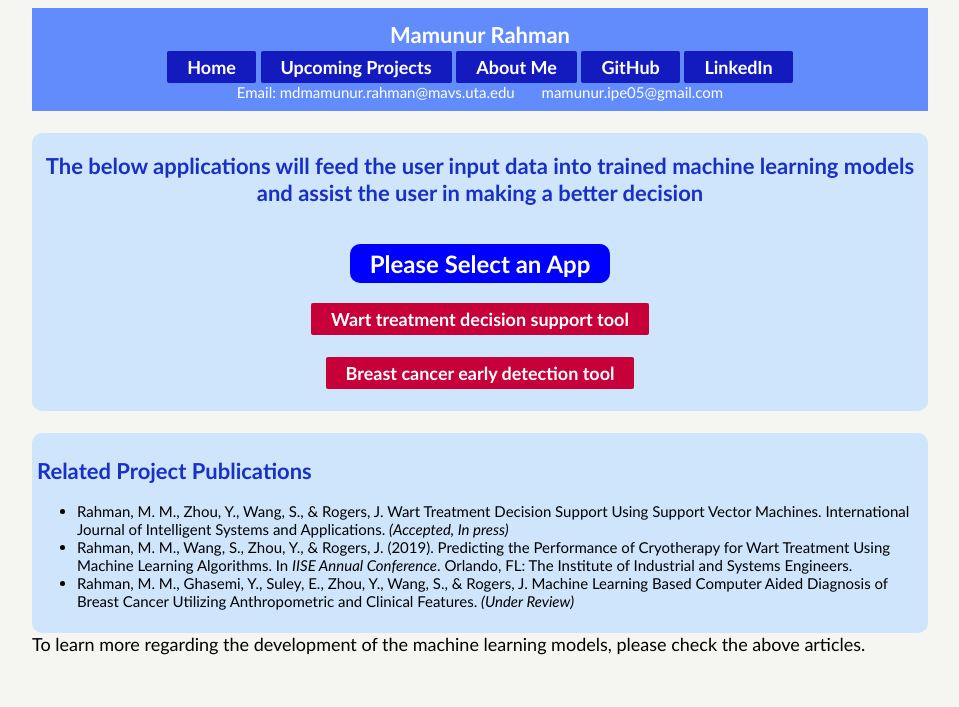
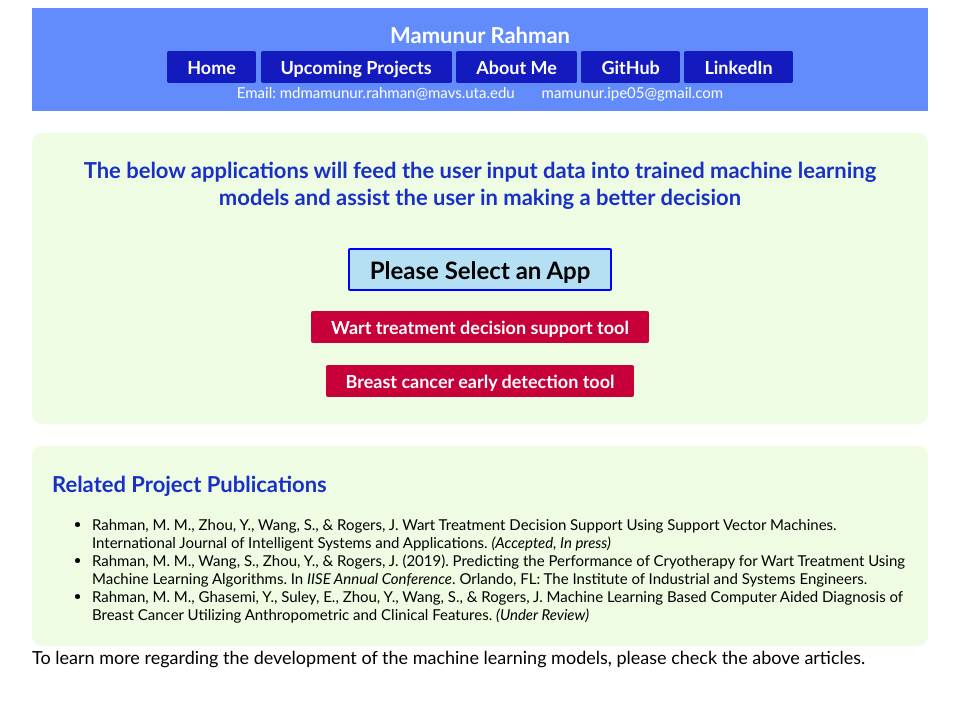
Before and after one commit to mamunur-ipe/ML-model-deployment, a Flask app: page / in a window 1280 px wide. Shown: the top 707 px of the page, without its empty margins (160-1119 px from the left). Run offline with Flask 2, Linux system fonts and the light colour scheme.

Commit message:
Update style.css

```diff
--- a/static/css/style.css
+++ b/static/css/style.css
@@ -1,5 +1,5 @@
 body{
-	background-color: #F5F5F1;
+	background-color: white;
 	color:  black;
 	font-family: calibri, Geneva, sans-serif;
 	font-size: 18px;
@@ -7,6 +7,14 @@ body{
     margin-left: 15%;
     column-count: 1;
 }
+@media screen and (max-width: 800px) {
+  body {
+	margin-right: 0%;
+    margin-left: 0%;
+  }
+}
+
+
 
 a:link, a:visited {
   background-color: #131BBF   ;
@@ -18,11 +26,14 @@ a:link, a:visited {
   font-size: 18px;
   font-weight:bold;
   border-radius: 2px;
+
 }
 a:hover, a:active {
-  background-color: #1CA720;
+  color: #FF5733;
+  background-color: #B5E0F3;
   font-weight:bold;
   font-size: 20px;
+  border: 1px solid blue;
   border-radius: 2px;
 }
 
@@ -83,16 +94,16 @@ input:focus { box-shadow: inset 0 -5px 45px rgba(100,100,100,0.4), 0 1px 1px rgb
 
 #box_center {
     color: black;
-    background-color: #CEE5FB;
-    padding: .5px;
+    background-color: #EDFCE3;
+    padding: 5px 20px;
     text-align:center;
     border-radius: 10px;
 }
 
 #box_left {
     color: black;
-    background-color: #CEE5FB;
-    padding: 5px;
+    background-color: #EDFCE3;
+    padding: 5px 20px;
     text-align:left;
     border-radius: 10px;
     column-count: 1;
@@ -135,16 +146,75 @@ input:focus { box-shadow: inset 0 -5px 45px rgba(100,100,100,0.4), 0 1px 1px rgb
 #right {text-align:right;}
 
 #blue_container {
-  color: white;
-  background-color: blue;
-  padding: 5px 20px;
+  color: black;
+  background-color: #B5E0F3;
   font-weight:bold;
   font-size: 24px;
-  border-radius: 10px;
+  padding: 5px 20px;
+  border: 2px solid blue;
+  border-radius: 2px;
   text-align: center;
   text-decoration: none;
   display: inline-block;
-  }
+}
+
+
+/* dropdown menu for navigation bar */
+.dropbtn {
+	background-color: #131BBF   ;
+  	color: white;
+  	padding: 5px 20px;
+    text-align: center;
+    text-decoration: none;
+    display: inline-block;
+    font-size: 18px;
+    font-weight:bold;
+    border-radius: 2px;
+    border: none;
+    cursor: pointer;
+}
+
+.dropdown {
+  position: relative;
+  display: inline-block;
+}
+
+.dropdown-content {
+  display: none;
+  position: absolute;
+  background-color: #f9f9f9;
+  min-width: 160px;
+  box-shadow: 0px 8px 16px 0px rgba(0,0,0,0.2);
+  z-index: 1;
+}
+
+
+.dropdown-content a {
+  color: black;
+  background-color: #F4F8FA;
+  padding: 5px 10px;
+  text-decoration: none;
+  display: inline-block;
+  text-align: left;
+  width : 200px;
+  border-radius: 0px;
+}
+
+
+.dropdown-content a:hover {color: blue;}
+
+.dropdown:hover .dropdown-content {
+  display: block;
+}
+
+.dropdown:hover .dropbtn {
+  color: #FF5733;
+  background-color: #B5E0F3;
+  font-weight:bold;
+  font-size: 20px;
+  border: 1px solid blue;
+  border-radius: 2px;
+}
 
 
 #font15 {font-size: 15px;}
```
